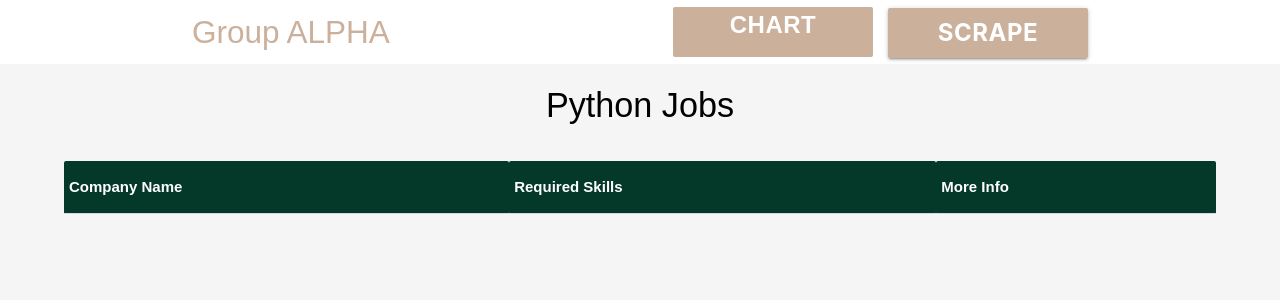
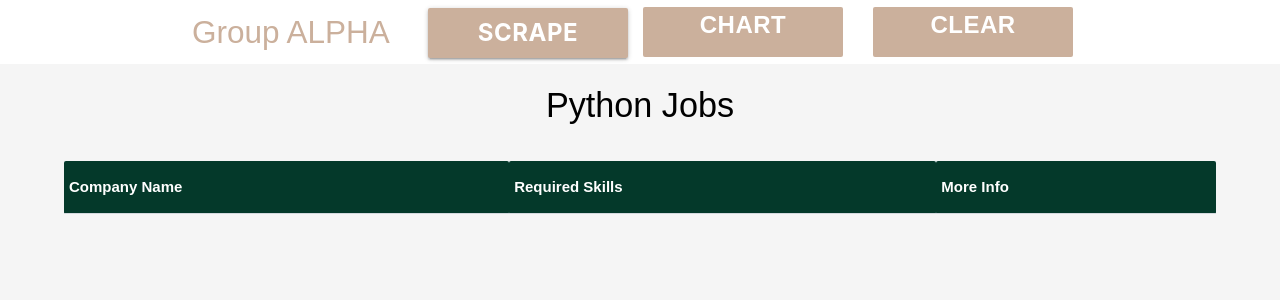
Before and after one commit to Aino-Joel/scrapingWork2, a PHP site: page /execute-scraping/ in a window 1280 px wide. Shown: the top 300 px of the page. Run offline with PHP 8.4, Linux system fonts and the light colour scheme; data that the repository does not hold is empty.

Commit message:
Added scrape button and clear button

```diff
--- a/index.php
+++ b/index.php
@@ -35,8 +35,11 @@
         <div class="container">
             <a href="index.php" class="brand-logo brand-text">Group ALPHA</a>
             <ul id="nav-mobile" class="right hide-on-small-and-down">
+                <li><button class="btn brand" id="scrapeBtn">SCRAPE</button></li>
                 <li><a href="chart.php" class="btn brand z-depth-0">Chart</a></li>
-                <button class="btn brand" id="scrapeBtn">SCRAPE</button>
+                <li>
+                <li><a href="clear.php" class="btn brand z-depth-0">Clear</a></li>
+                </li>
             </ul>
         </div>
     </nav>
```
Also changed, not shown: clear.php (added, +13 -0 lines), 1 other file.
